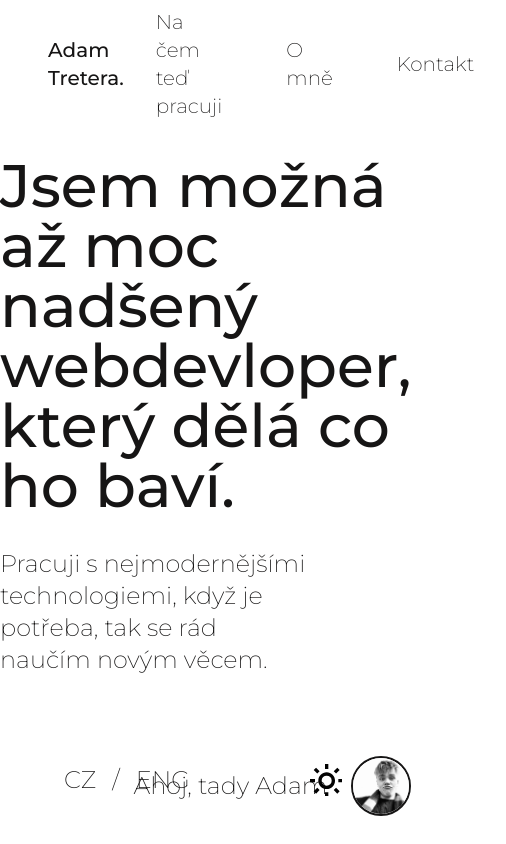
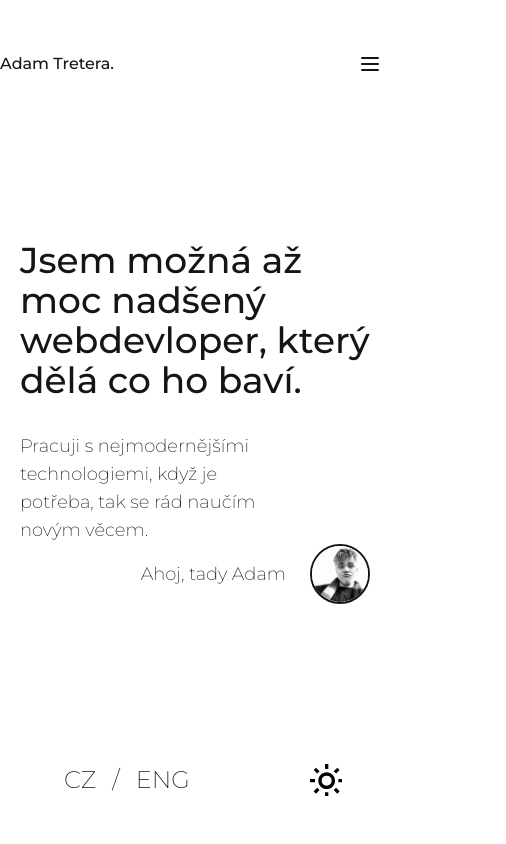
Before and after one commit to adamtretera/adam-tretera, a Next.js app: page / in a window 390 px wide. Shown: the top 844 px of the page, 506 px wide, since content can reach past the window. Built offline with nearby package versions, Linux system fonts and the light colour scheme.

Commit message:
responsive

```diff
--- a/components/About.tsx
+++ b/components/About.tsx
@@ -10,7 +10,7 @@ export default function About() {
   return (
     <section>
       <div className="flex items-center justify-between ">
-        <h1 className="text-6xl">{t.aboutHeader}</h1>
+        <h1 className="text-4xl md:text-6xl">{t.aboutHeader}</h1>
         <img
           className="rounded-full "
           src="/images/profile.jpeg"
--- /dev/null
+++ b/components/Elements/NavLink.tsx
@@ -0,0 +1,15 @@
+import Link from 'next/link';
+type Props = {
+  href: string;
+  name: string;
+};
+function NavLink({ href, name }: Props) {
+  // Must add passHref to Link
+  return (
+    <Link href={href} passHref>
+      <a className="text-xl font-light block">{name}</a>
+    </Link>
+  );
+}
+
+export default NavLink;
--- a/components/Hero.tsx
+++ b/components/Hero.tsx
@@ -12,11 +12,13 @@ export default function Hero() {
     <>
       <section className="grid place-items-center content-area">
         <div>
-          <h1 className="text-6xl">{t.hero}</h1>
-          <p className="text-2xl font-light pt-8 w-3/4">{t.heroShort}</p>
+          <h1 className="text-4xl md:text-6xl">{t.hero}</h1>
+          <p className="text-lg md:text-2xl font-light pt-8 w-3/4">
+            {t.heroShort}
+          </p>
 
-          <div className="flex items-center justify-end mt-20">
-            <p className="text-2xl mr-6 font-light ">{t.heroHi}</p>
+          <div className="flex items-center justify-end md:mt-20">
+            <p className="text-lg md:text-2xl mr-6 font-light ">{t.heroHi}</p>
             <img
               className="border-2 border-black rounded-full"
               src="/images/profile.jpeg"
--- a/components/Hobbies.tsx
+++ b/components/Hobbies.tsx
@@ -18,11 +18,11 @@ export default function Hobbies() {
   return (
     <section className="p-20vh">
       <div className="flex items-center justify-between ">
-        <h1 className="text-6xl">{t.hobbiesHeader}</h1>
+        <h1 className="text-4xl md:text-6xl">{t.hobbiesHeader}</h1>
       </div>
 
       <p className="text-2xl mr-6 font-light pt-8">{t.hobbiesText}</p>
-      <div className="grid grid-cols-6 gap-4 pt-8">
+      <div className="grid grid-cols-3  md:grid-cols-6 gap-4 pt-8">
         <Card title="HTML5">
           <Html5Icon />
         </Card>
--- a/components/Navbar.tsx
+++ b/components/Navbar.tsx
@@ -1,24 +1,73 @@
 import { useRouter } from 'next/router';
 import en from '@/locales/en';
 import cs from '@/locales/cs';
+import { Disclosure, Menu, Transition } from '@headlessui/react';
+import { BellIcon, MenuIcon, XIcon } from '@heroicons/react/outline';
+import { Fragment } from 'react';
+import NavLink from './Elements/NavLink';
 
 export default function Navbar() {
   const router = useRouter();
   const { locale } = router;
   const t = locale === 'cs' ? cs : en;
+
+  const navigation = [
+    { name: t.projects, href: '#' },
+    { name: t.about, href: '#' },
+    { name: t.contact, href: '#' }
+  ];
   return (
     <header>
-      <nav className="h-32 px-12">
-        <ul className="max-w-full h-full flex justify-between">
-          <li className="flex items-center justify-center text-xl font-normal">
-            Adam Tretera.
-          </li>
-          <ul className="flex items-center justify-center text-xl font-light">
-            <li className="m-8">{t.projects}</li>
-            <li className="m-8">{t.about}</li>
-            <li className="m-8">{t.contact}</li>
-          </ul>
-        </ul>
+      <nav>
+        <div className="">
+          <Disclosure as="nav" className="h-32 -mb-32 md:m-auto  md:px-12">
+            {({ open }) => (
+              <>
+                <div className="max-w-full h-full flex justify-between">
+                  <a className="flex items-center justify-center md:text-xl font-normal">
+                    Adam Tretera.
+                  </a>
+                  <div className="flex items-center justify-center sm:items-stretch sm:justify-start">
+                    <div className="sm:hidden">
+                      <Disclosure.Button className="inline-flex items-center justify-center p-2 rounded-md text-gray-400 hover:text-white hover:bg-gray-700 focus:outline-none focus:ring-2 focus:ring-inset focus:ring-white">
+                        {open ? (
+                          <XIcon className="block h-6 w-6" aria-hidden="true" />
+                        ) : (
+                          <MenuIcon
+                            className="block h-6 w-6"
+                            aria-hidden="true"
+                          />
+                        )}
+                      </Disclosure.Button>
+                    </div>
+                    <div className="hidden sm:block sm:ml-6">
+                      <div className="flex space-x-4 ">
+                        {navigation.map((item) => (
+                          <NavLink
+                            key={item.name}
+                            href={item.href}
+                            name={item.name}
+                          />
+                        ))}
+                      </div>
+                    </div>
+                  </div>
+                </div>
+                <Disclosure.Panel className="sm:hidden">
+                  <div className="px-2 pt-3 pb-3 space-y-1 text-center ">
+                    {navigation.map((item) => (
+                      <NavLink
+                        key={item.name}
+                        href={item.href}
+                        name={item.name}
+                      />
+                    ))}
+                  </div>
+                </Disclosure.Panel>
+              </>
+            )}
+          </Disclosure>
+        </div>
       </nav>
     </header>
   );
--- a/components/Projects.tsx
+++ b/components/Projects.tsx
@@ -9,7 +9,7 @@ export default function Projects() {
 
   return (
     <section className="content-area">
-      <h1 className="text-6xl">{t.projects}</h1>
+      <h1 className="text-4xl md:text-6xl">{t.projects}</h1>
       <p className="text-2xl font-light pt-8 w-3/4">{t.projectsShort}</p>
       <Card />
       <div className="flex items-center justify-end  pt-8">
--- a/package.json
+++ b/package.json
@@ -8,6 +8,8 @@
     "start": "next start"
   },
   "dependencies": {
+    "@headlessui/react": "^1.1.0",
+    "@heroicons/react": "^1.0.1",
     "@popmotion/popcorn": "^0.4.4",
     "date-fns": "^2.11.1",
     "gray-matter": "^4.0.2",
@@ -18,7 +20,6 @@
     "react-transition-group": "^4.4.1",
     "remark": "^12.0.0",
     "remark-html": "^12.0.0"
-
   },
   "devDependencies": {
     "@tailwindcss/typography": "^0.4.0",
--- a/pages/index.tsx
+++ b/pages/index.tsx
@@ -12,7 +12,7 @@ export default function Home() {
   const t = locale === 'cs' ? cs : en;
 
   return (
-    <main className="max-w-screen-md m-auto">
+    <main className="mx-5 md:max-w-screen-md md:m-auto">
       <Hero />
       <Projects />
       <About />
--- a/styles/tailwind.css
+++ b/styles/tailwind.css
@@ -11,7 +11,10 @@
     top: 60px;
   }
   .content-area {
-    min-height: calc(100vh - 8rem);
+    min-height: calc(100vh);
+    @media only screen and (min-width: 768px) {
+      min-height: calc(100vh - 8rem);
+    }
   }
   .p-20vh {
     padding-top: 20vh;
```
Also changed, not shown: components/Hobbies/IconsData.tsx (line endings or trailing spaces), 1 other file (tests, documents, lock files or other folders).
